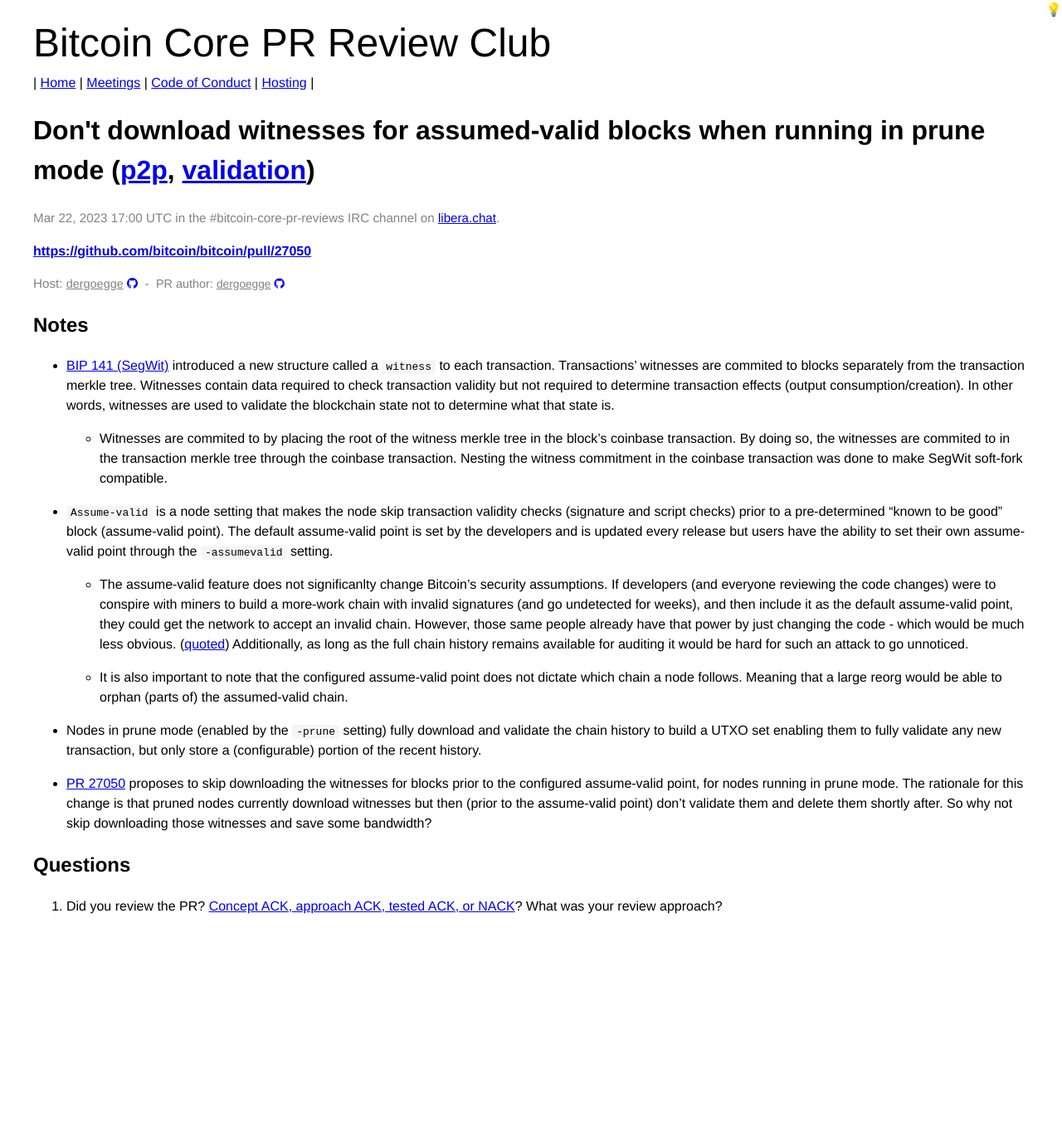
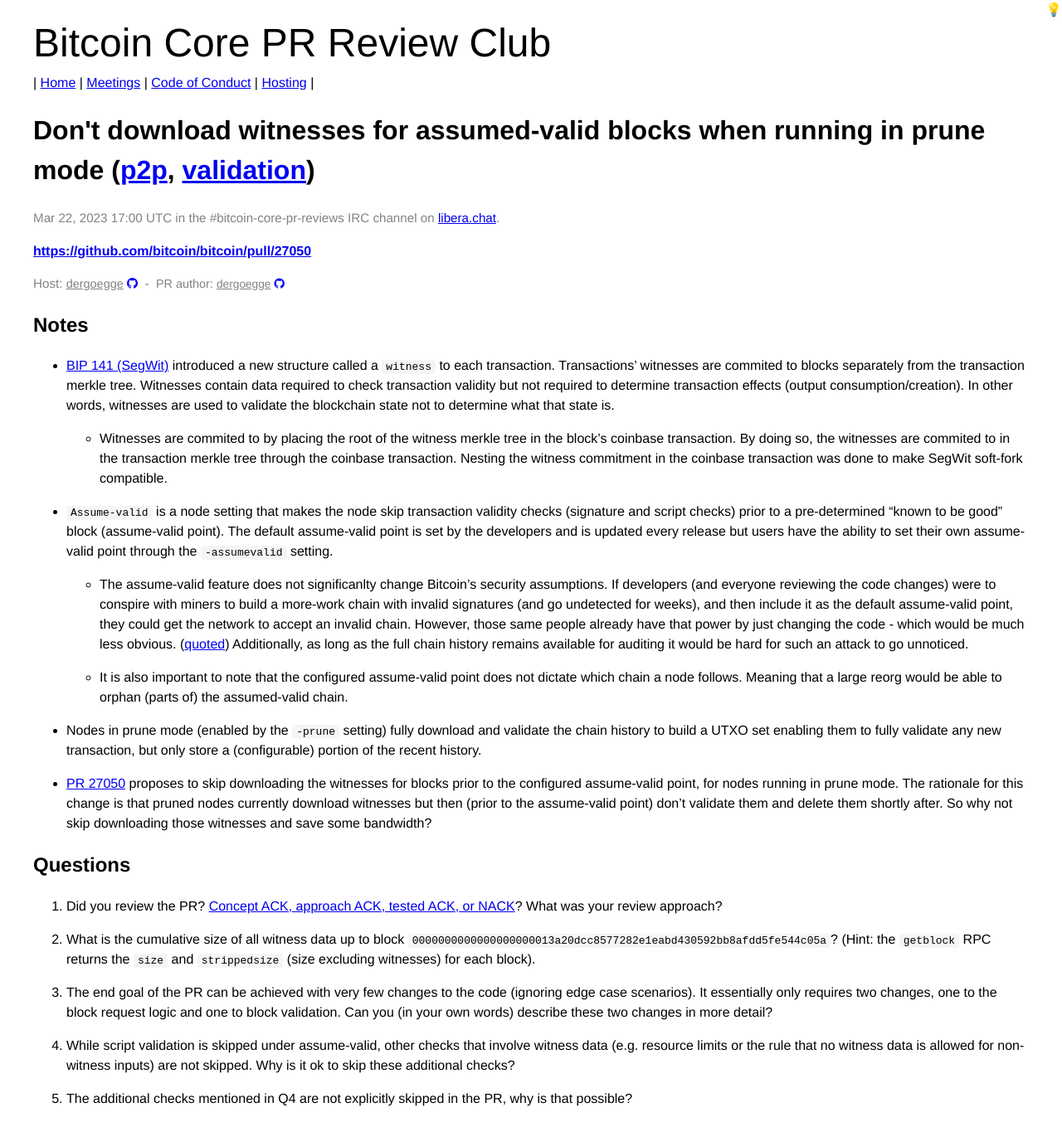
Before and after one commit to bitcoin-core-review-club/website, a Jekyll site: the page built from _posts/2023-03-22-#27050.md, in a window 1280 px wide. Shown: the whole page at 83% size. Built offline with Jekyll 4.4.1, drawn with Linux system fonts in a browser that asks for light colours; before the commit the page ends 1121 px from its top, so only the background shows below that.

Commit message:
Add qs for 27050

```diff
--- a/_posts/2023-03-22-#27050.md
+++ b/_posts/2023-03-22-#27050.md
@@ -66,6 +66,24 @@
    NACK](https://github.com/bitcoin/bitcoin/blob/master/CONTRIBUTING.md#peer-review)?
    What was your review approach?
 
+2. What is the cumulative size of all witness data up to block
+   `0000000000000000000013a20dcc8577282e1eabd430592bb8afdd5fe544c05a`? (Hint:
+   the `getblock` RPC returns the `size` and `strippedsize` (size excluding
+   witnesses) for each block).
+
+3. The end goal of the PR can be achieved with very few changes to the code
+   (ignoring edge case scenarios). It essentially only requires two changes,
+   one to the block request logic and one to block validation. Can you (in your
+   own words) describe these two changes in more detail?
+
+4. While script validation is skipped under assume-valid, other checks that
+   involve witness data (e.g. resource limits or the rule that no witness data
+   is allowed for non-witness inputs) are not skipped. Why is it ok to skip
+   these additional checks?
+
+5. The additional checks mentioned in Q4 are not explicitly skipped in the PR,
+   why is that possible?
+
 <!-- TODO: After meeting, uncomment and add meeting log between the irc tags
 ## Meeting Log
 
```
